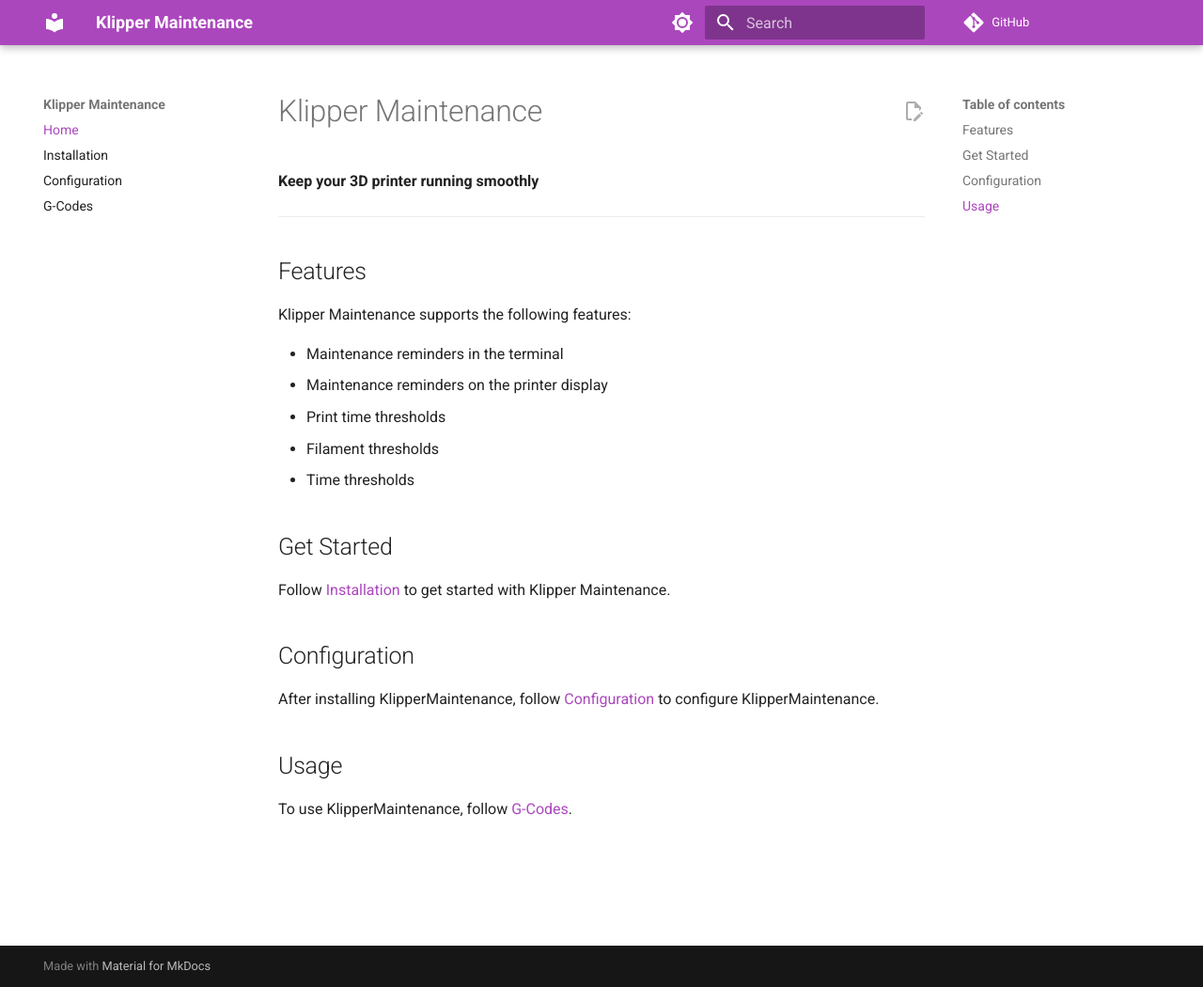
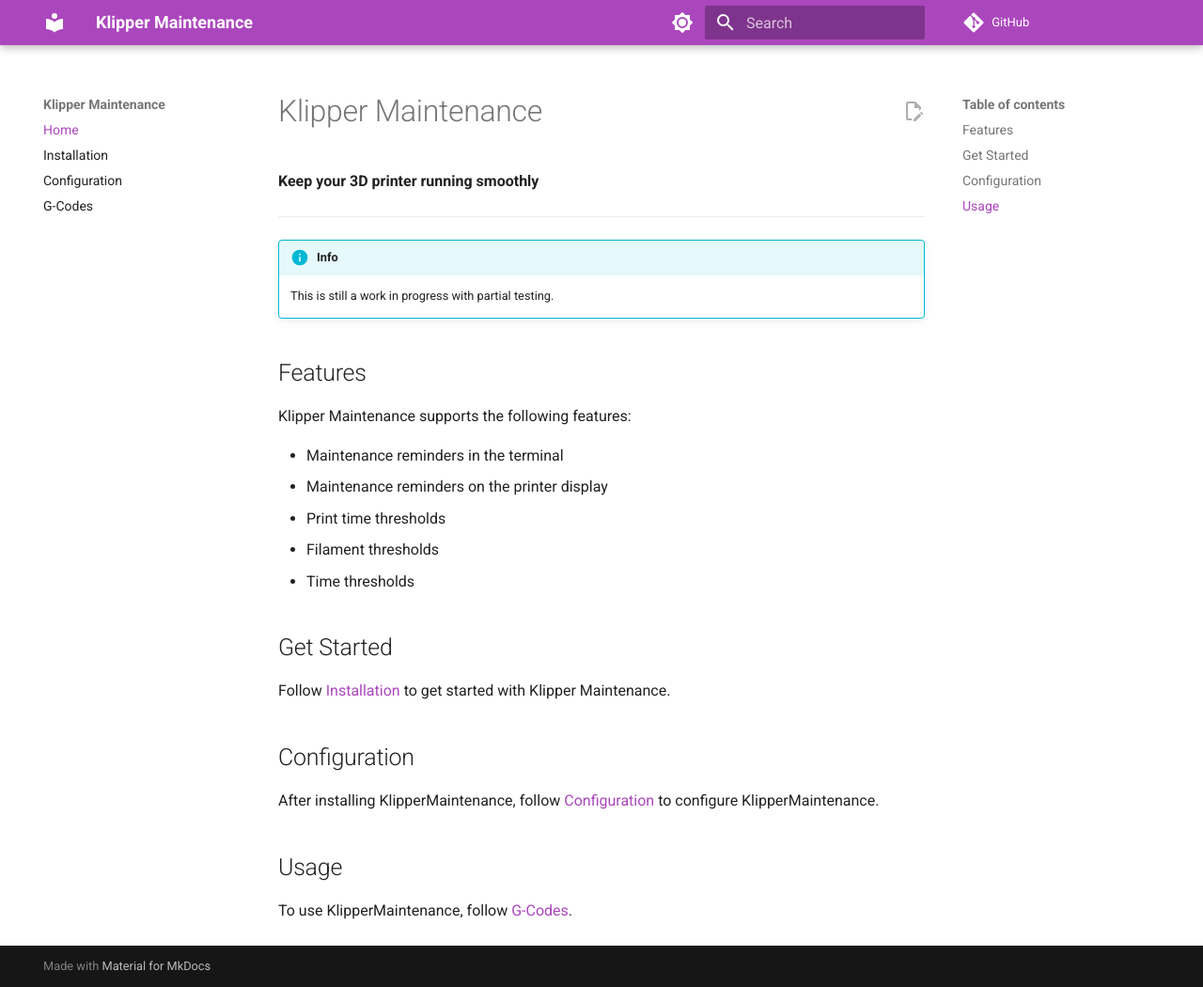
Before and after one commit to 3DCoded/KlipperMaintenance, an MkDocs documentation site: the page built from docs/index.md, in a window 1280 px wide and 1050 px high. Shown: the whole window at 94% size. Built offline with MkDocs 1.6.1 and Material for MkDocs 9.7.7, drawn with Linux system fonts in a browser that asks for light colours; comment, search, counter and statistics services are not loaded.

Commit message:
update docs

```diff
--- a/docs/index.md
+++ b/docs/index.md
@@ -3,6 +3,9 @@
 **Keep your 3D printer running smoothly**
 
 ---
+
+!!! info
+    This is still a work in progress with partial testing.
 
 ## Features
 
```
